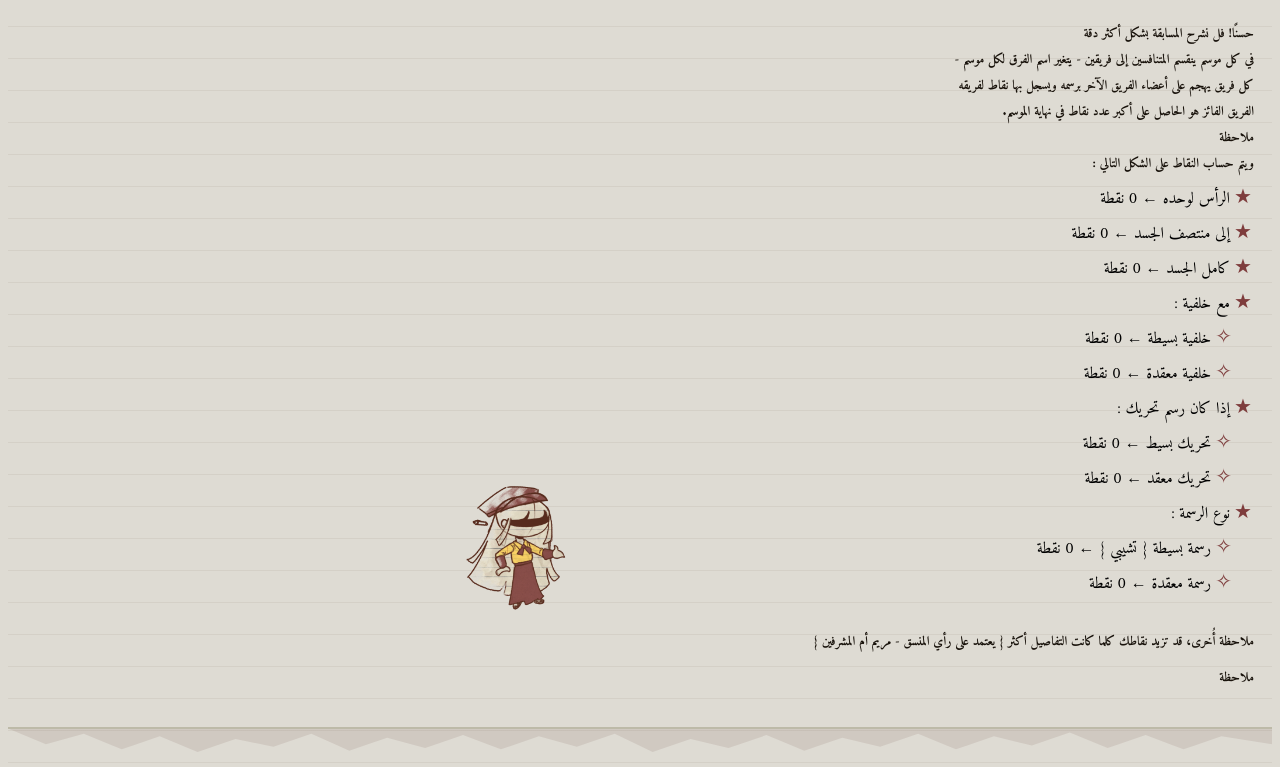
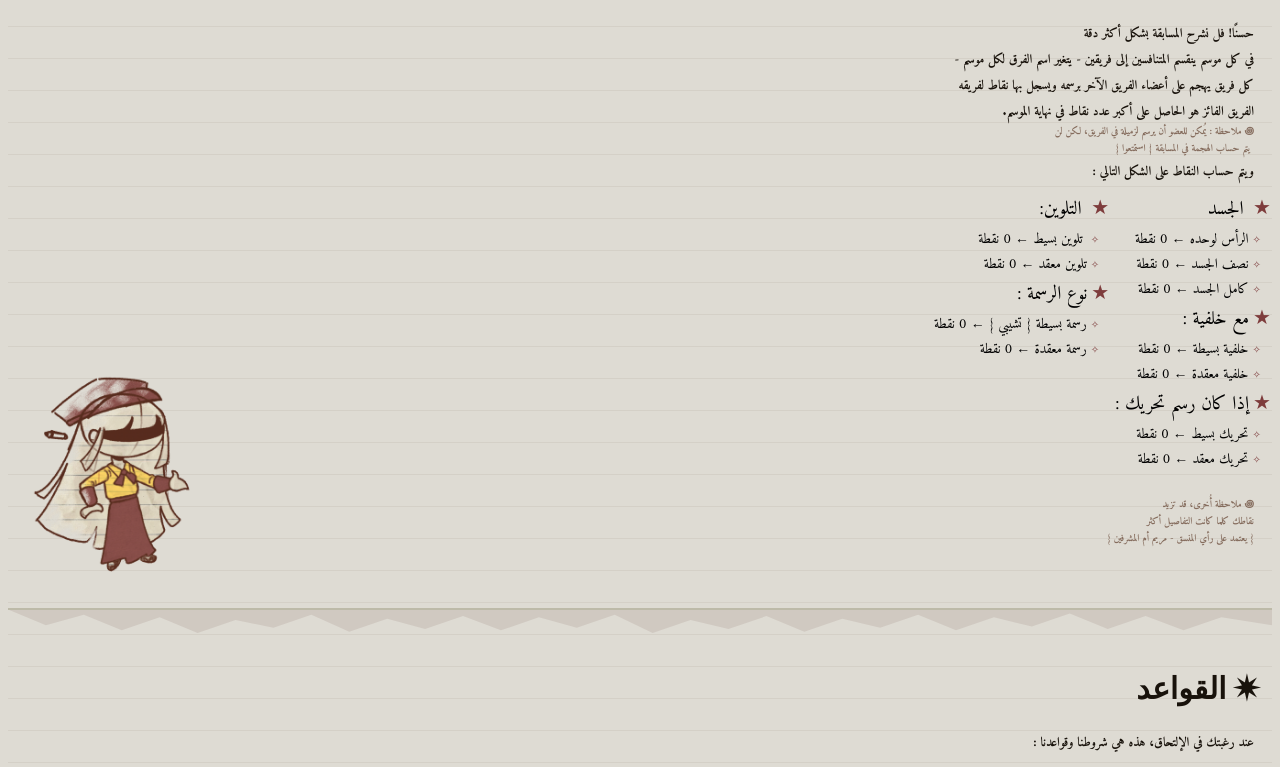
Before and after one commit to SpiralSt4r/Tamsah, a plain HTML site: page index.html in a window 1280 px wide. Shown: the part 525-1292 px from the top of the page. Drawn offline with Linux system fonts and the light colour scheme; a web font is replaced by a local one.

Commit message:
Add files via upload

```diff
--- a/index.html
+++ b/index.html
@@ -44,7 +44,8 @@ ol li::before {
 ul {
     list-style: none;
     padding: 0;
-    margin-right: 20px ;
+    margin-right: 1px ;
+    font-size: 19px;
 }
 ul li::before {
     font-size: 20px;
@@ -56,10 +57,11 @@ ul li::before {
 ul ul {
     list-style: none;
     padding: 0;
-    margin-right: 20px ;
+    margin-right: 10px ;
+    font-size: 14px;
 }
 ul ul li::before {
-    font-size: 20px;
+    font-size: 10px;
      text-align: right;
      content: '✧';
      color: #7e3c3c;
@@ -328,7 +330,7 @@ footer {
 
 
     <header>
-     <p style="  font-family: 'Cascadia', sans-serif; text-align: center; margin-bottom: -30px; font-weight: 700; font-style: italic; word-spacing: 0.2em ; font-size: 8px; color: rgb(133, 108, 93)">⭑ الموسم الأول من</p>
+     <p style="  font-family: 'Cascadia', sans-serif; text-align: center; margin-bottom: -30px; font-weight: 700; font-style: italic; word-spacing: 0.2em ; font-size: 8px; color: rgb(133, 108, 93)">⭑ الموسم الثاني من</p>
      <h1 style=" font-family:  'Gulzar', Helvetica, sans-serif; text-align: center; font-size: 50px;">طمسة</h1>
      <p style=" text-align: center;  word-spacing: 0.6em; margin-top: -80px; color: rgb(133, 108, 93)">حيث يولد الإبداع في حدود الدين.</p>
     </header>
@@ -360,14 +362,18 @@ footer {
      <p style="margin-bottom: -10px ;"> في كل موسم ينقسم المتنافسين إلى فريقين - يتغير اسم الفرق لكل موسم -</p>
      <p style="margin-bottom: -10px ;"> كل فريق يهجم على أعضاء الفريق الآخر برسمه ويسجل بها نقاط لفريقه</p>
      <p style="margin-bottom: -10px ;"> الفريق الفائز هو الحاصل على أكبر عدد نقاط في نهاية الموسم.</p>
-     <p > ملاحظة </p>
+     <p style="font-size: 10px; color: rgb(133, 108, 93); " > ꩜ ملاحظة : يُمكن للعضو أن يرسم لزميلة في الفريق، لكن لن  </p>
+     <p style="font-size: 10px; color: rgb(133, 108, 93); margin-top: -10px; margin-right: 22px;" > يتم حساب الهجمة في المسابقة { استمتعوا } </p>
      <p style="margin-bottom: -10px ;"></p>
      <p style="margin-bottom: -10px ;">ويتم حساب النقاط على الشكل التالي :</p>
-     <div style="display: flex; gap: 2px; align-items: end; ">
+     <div style="display: flex; gap: 5px; align-items: start; ">
        <ul>
-        <li>الرأس لوحده ← 0 نقطة</li>
-        <li>إلى منتصف الجسد ← 0 نقطة</li>
-        <li>كامل الجسد ← 0 نقطة</li>
+        <li> الجسد </li>
+        <ul>
+               <li>الرأس لوحده ← 0 نقطة</li>
+               <li>نصف الجسد  ← 0 نقطة </li>
+               <li>كامل الجسد ← 0 نقطة</li>
+        </ul>
         <li>مع خلفية :</li>
         <ul>
                <li>خلفية بسيطة ← 0 نقطة</li>
@@ -378,16 +384,24 @@ footer {
                <li>تحريك بسيط ← 0 نقطة</li>
                <li>تحريك معقد ← 0 نقطة</li>
         </ul>
+       </ul>
+       <ul>
+        <li> التلوين:</li>
+        <ul>
+               <li> تلوين بسيط ← 0 نقطة</li>
+               <li>تلوين معقد ← 0 نقطة</li>
+        </ul>
         <li>نوع الرسمة :</li>
         <ul>
                <li>رسمة بسيطة { تشيبي } ← 0 نقطة</li>
                <li>رسمة معقدة ← 0 نقطة</li>
         </ul>
      </ul>
-         <img src="teaching.gif" style="width: 140px; ">
      </div>
-     <p > ملاحظة أُخرى، قد تزيد نقاطك كلما كانت التفاصيل أكثر { يعتمد على رأي المنسق - مريم أم المشرفين } </p>
-     <p > ملاحظة </p>
+     <div style="display: flex; align-items: center; margin-top: -30px; ">
+        <p style="font-size: 10px; margin-left: -40px; color: rgb(133, 108, 93); "> ꩜ ملاحظة أُخرى، قد تزيد <br>نقاطك كلما كانت التفاصيل أكثر <br>  { يعتمد على رأي المنسق - مريم أم المشرفين } </p>
+        <img src="teaching.gif" style="width: 220px; margin-left: 2px; margin-top: -98px;">
+     </div>
     </section>
 
 
```
